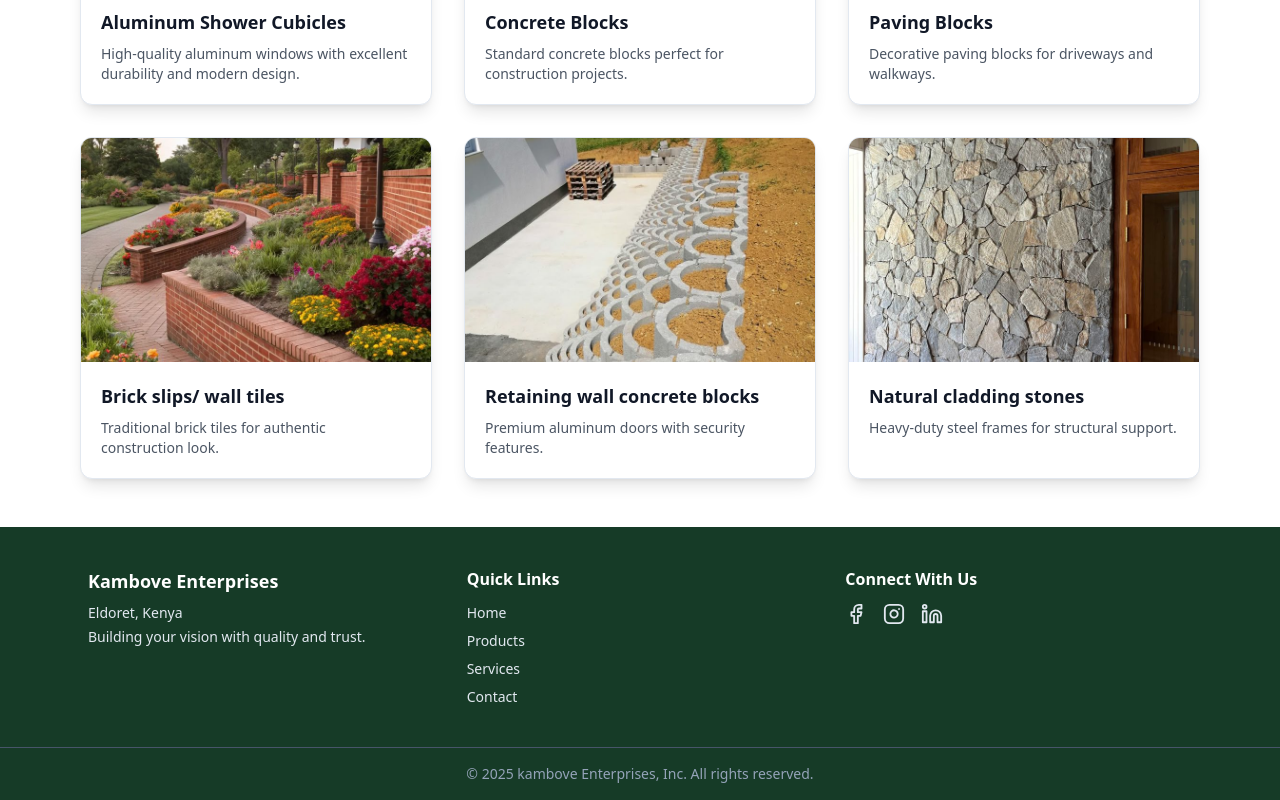
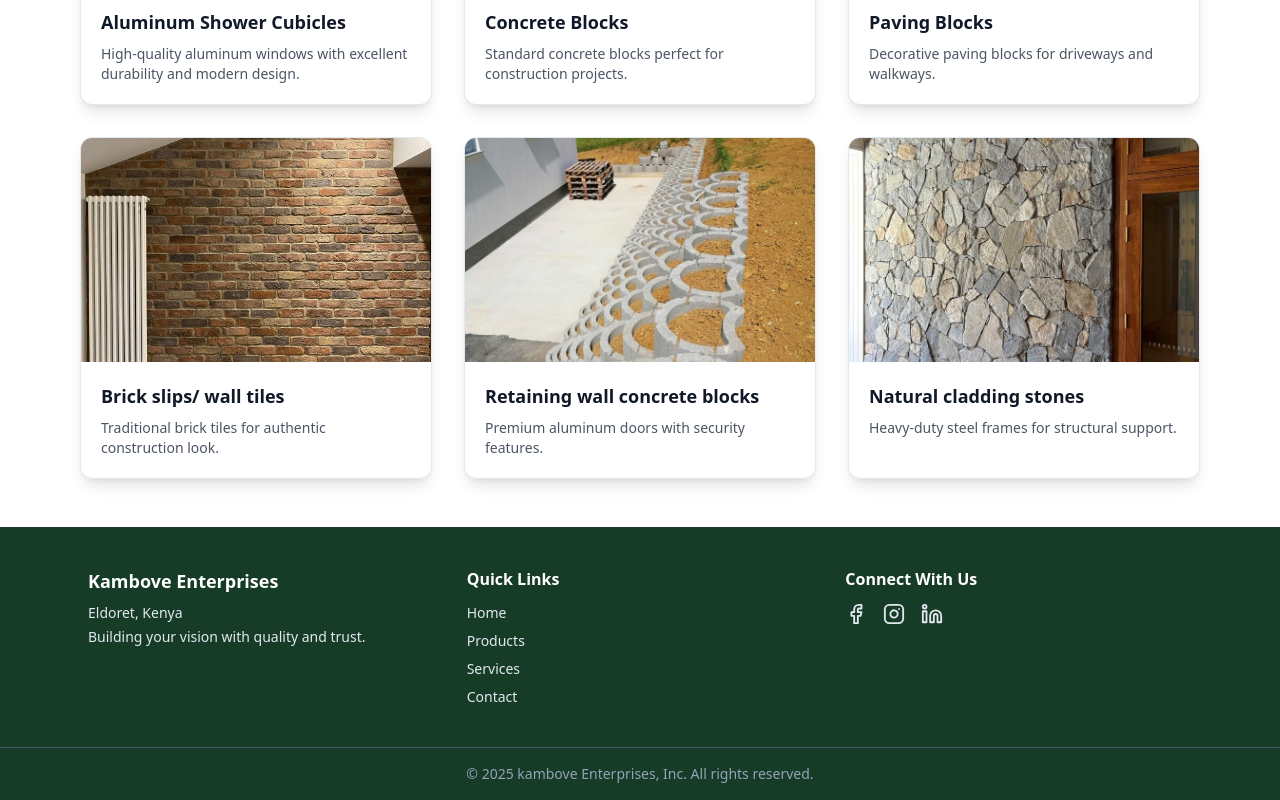
Before and after one commit to Nimmoh/construction-website, a React (Create React App) app: page /products in a window 1280 px wide. Shown: the part 827-1627 px from the top of the page. Built offline with nearby package versions, Linux system fonts and the light colour scheme.

Commit message:
Changed the brickslip-image

```diff
--- a/src/products.js
+++ b/src/products.js
@@ -8,7 +8,7 @@
       image: "/images/shower_cabinets.jpeg",
       rating: 4.8,
       reviews: 124,
-      category: "windows",
+      category: "sanitary ware",
       inStock: true,
     },
     {
@@ -41,7 +41,7 @@
       price: "KSh 80",
       originalPrice: "KSh 95",
       desc: "Traditional brick tiles for authentic construction look.",
-      image: "/images/brick_walls.jpeg",
+      image: "/images/brickslip.jpg",
       rating: 4.5,
       reviews: 45,
       category: "materials",
@@ -56,7 +56,7 @@
       image: "/images/retaining_concrete.jpeg",
       rating: 4.9,
       reviews: 156,
-      category: "doors",
+      category: "Doors",
       inStock: true,
     },
     {
```
Also changed, not shown: public/images/brickslip.jpg (added).
